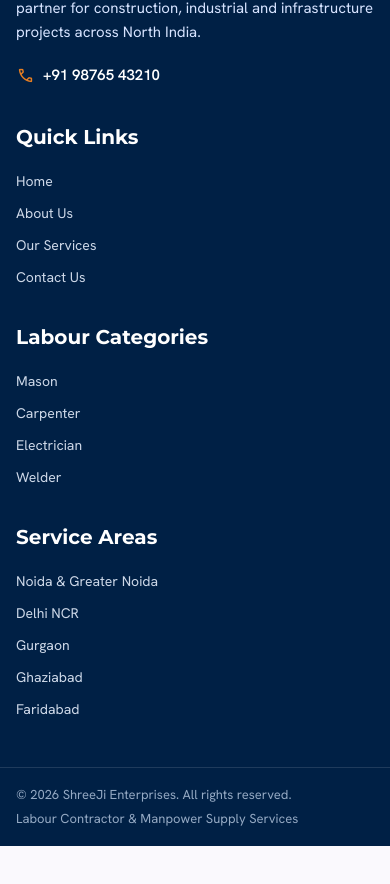
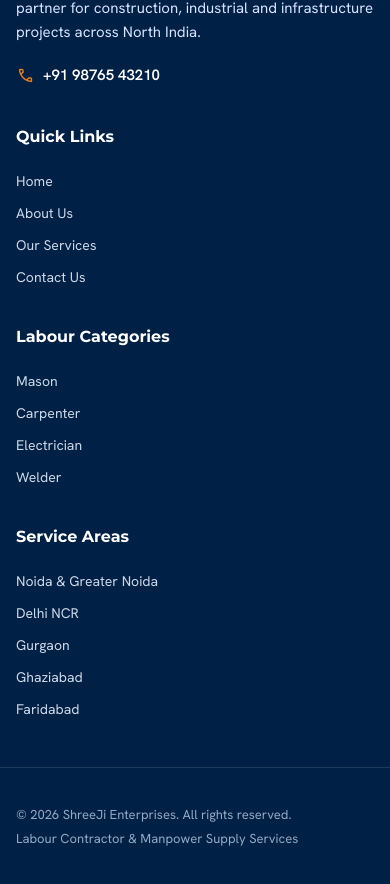
Before and after one commit to samarkhurana01/Shreejienterprise, a React (Vite) app: page /contact in a window 390 px wide. Shown: the part 2360-3244 px from the top of the page. Before the commit the page ends 3206 px from the top, so only its background shows below. Built offline with nearby package versions, Linux system fonts and the light colour scheme.

Commit message:
Enhance footer styles for mobile responsiveness
Added responsive styles for footer components.

```diff
--- a/src/components/Footer.css
+++ b/src/components/Footer.css
@@ -223,3 +223,54 @@
     grid-column: auto;
   }
 }
+@media (max-width: 800px) {
+  .footer-container {
+    width: calc(100% - 32px) !important;
+  }
+
+  .footer-main {
+    grid-template-columns: 1fr !important;
+
+    gap: 35px !important;
+
+    padding: 50px 0 40px !important;
+  }
+
+  .footer-column {
+    min-width: 0;
+  }
+
+  .footer-bottom {
+    flex-direction: column !important;
+
+    align-items: flex-start !important;
+
+    gap: 10px;
+
+    padding: 20px 0 !important;
+  }
+}
+
+@media (max-width: 500px) {
+  .footer-main {
+    padding: 42px 0 35px !important;
+  }
+
+  .footer-brand {
+    font-size: 20px !important;
+  }
+
+  .footer-description {
+    font-size: 14px !important;
+
+    line-height: 23px !important;
+  }
+
+  .footer-column h3 {
+    font-size: 16px !important;
+  }
+
+  .footer-bottom {
+    font-size: 12px !important;
+  }
+}
```
